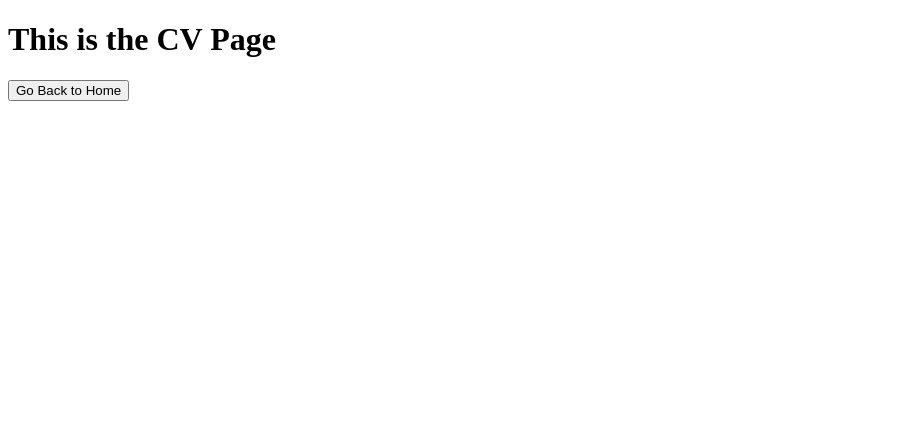
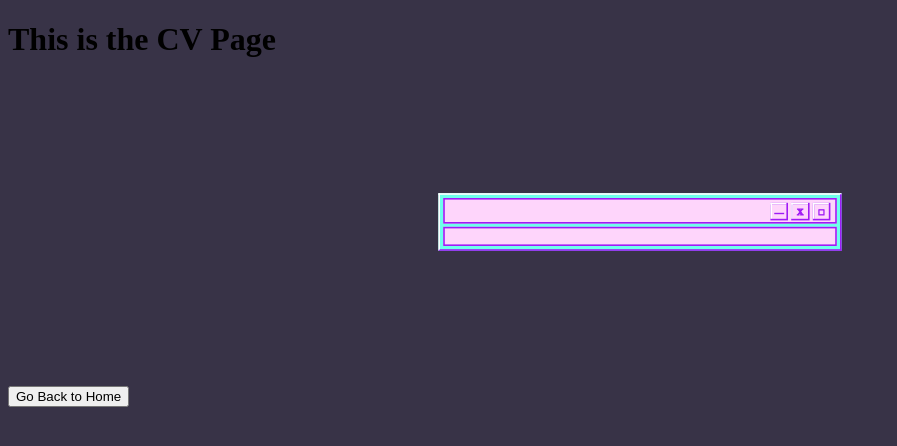
Before and after one commit to whyKirbyy/whykirbyy, a React (Vite) app: page /CV in a window 1280 px wide. Shown: the top 446 px of the page, without its empty margins (0-897 px from the left). Built offline with nearby package versions, Linux system fonts and the light colour scheme; a web font is replaced by a local one.

Commit message:
Stuff on the CV window

```diff
--- a/src/pages/CVPage.tsx
+++ b/src/pages/CVPage.tsx
@@ -1,5 +1,9 @@
 //import React from 'react';
 import { useNavigate } from 'react-router-dom';
+import "../style/CVPage.scss";
+import Window from"../components/Window"
+import StarBackground  from "../components/StarBackground.tsx";
+
 
 const CVPage = () => {
   const navigate = useNavigate();
@@ -7,7 +11,9 @@ const CVPage = () => {
   return (
     <div>
       <h1>This is the CV Page</h1>
+      <Window />
       <button onClick={() => navigate('/')}>Go Back to Home</button>
+      <StarBackground />
     </div>
   );
 };
```
Also changed, not shown: src/style/CVPage.scss (added).
